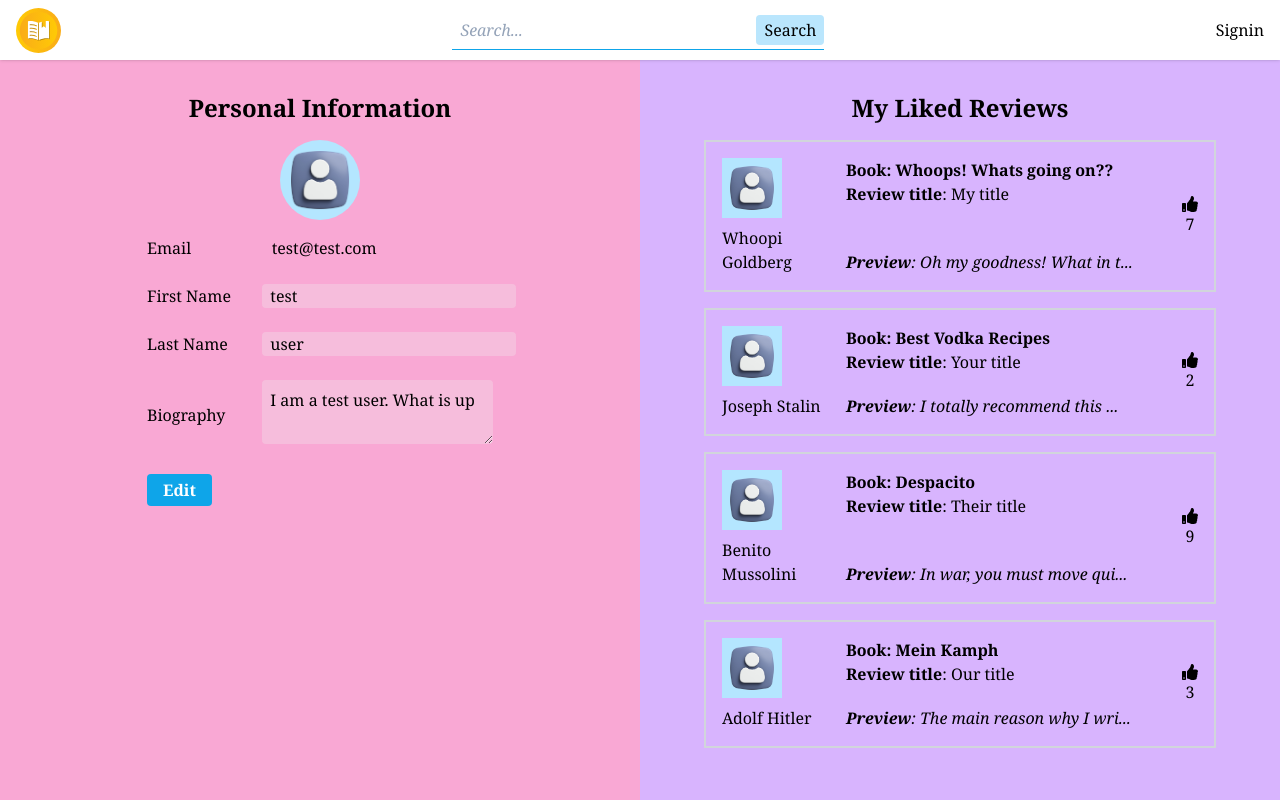
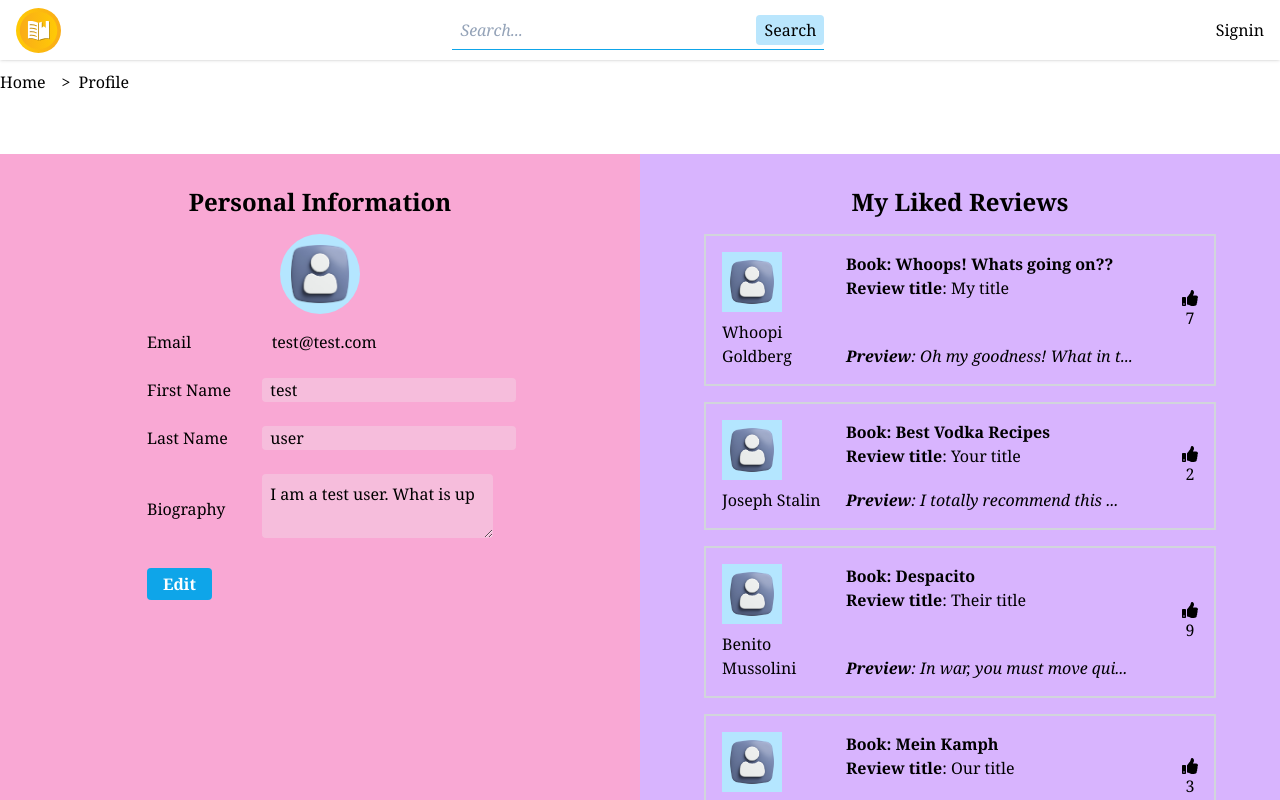
Before and after one commit to LeoYoung95/Book-Review-Journal-Front, a React (Create React App) app: page /profile in a window 1280 px wide. Shown: the top 800 px of the page. Built offline with nearby package versions, Linux system fonts and the light colour scheme.

Commit message:
MVP for breadcrumb

```diff
--- a/src/App.js
+++ b/src/App.js
@@ -4,6 +4,7 @@ import './index.css';
 import { BrowserRouter, Routes, Route } from 'react-router-dom';
 import store from "./reducers/store.js";
 import { Provider } from "react-redux";
+import Breadcrumb from './components/breadcrumb.jsx';
 import Navbar from './components/universal/navbar.jsx';
 import Homepage from './pages/homepage.jsx';
 import Profile from './components/profile/profile.jsx';
@@ -18,6 +19,7 @@ function App() {
             <div className="w-full h-[100vh] items-center font-serif">
                 <BrowserRouter>
                     <Navbar /> {/* Navbar is outside the Routes */}
+                    <Breadcrumb />
                     <div className='mt-[60px] h-full'>
                         <Routes>
                             <Route path='/' element={<Homepage />} />
--- /dev/null
+++ b/src/components/breadcrumb.jsx
@@ -0,0 +1,31 @@
+import React from 'react';
+import { Link, useLocation } from 'react-router-dom';
+
+const Breadcrumb = () => {
+  const location = useLocation();
+  const pathSegments = location.pathname.split('/').filter(segment => segment !== '');
+
+  function capitalizeFirstLetter(str) {
+    return str.charAt(0).toUpperCase() + str.slice(1);
+  }
+
+
+  return (
+    <ul className="flex space-x-2 mt-[70px]">
+      <li>
+        <Link to="/">Home</Link>
+      </li>
+      {pathSegments.map((segment, index) => (
+        <li key={index}>
+          <span className="mx-2">{'>'}</span>
+          <Link to={`/${pathSegments.slice(0, index + 1).join('/')}`}>
+            {capitalizeFirstLetter(segment)}
+          </Link>
+        </li>
+      ))}
+    </ul>
+
+  );
+};
+
+export default Breadcrumb;
--- a/src/components/profile/profile.jsx
+++ b/src/components/profile/profile.jsx
@@ -25,7 +25,6 @@ export default function Profile() {
   }
 
 
-
   return (
     <Provider store={store}>
       <div className='md:flex h-full'>
```
Also changed, not shown: src/components/review/reviewList.jsx (line endings or trailing spaces).
